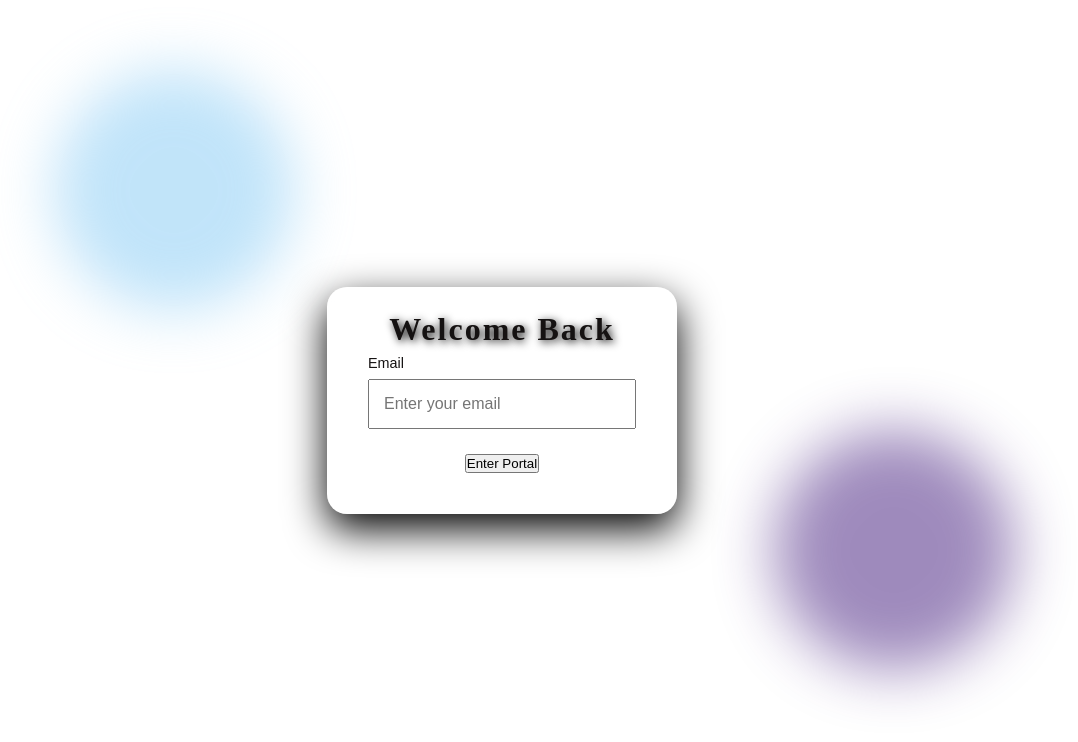
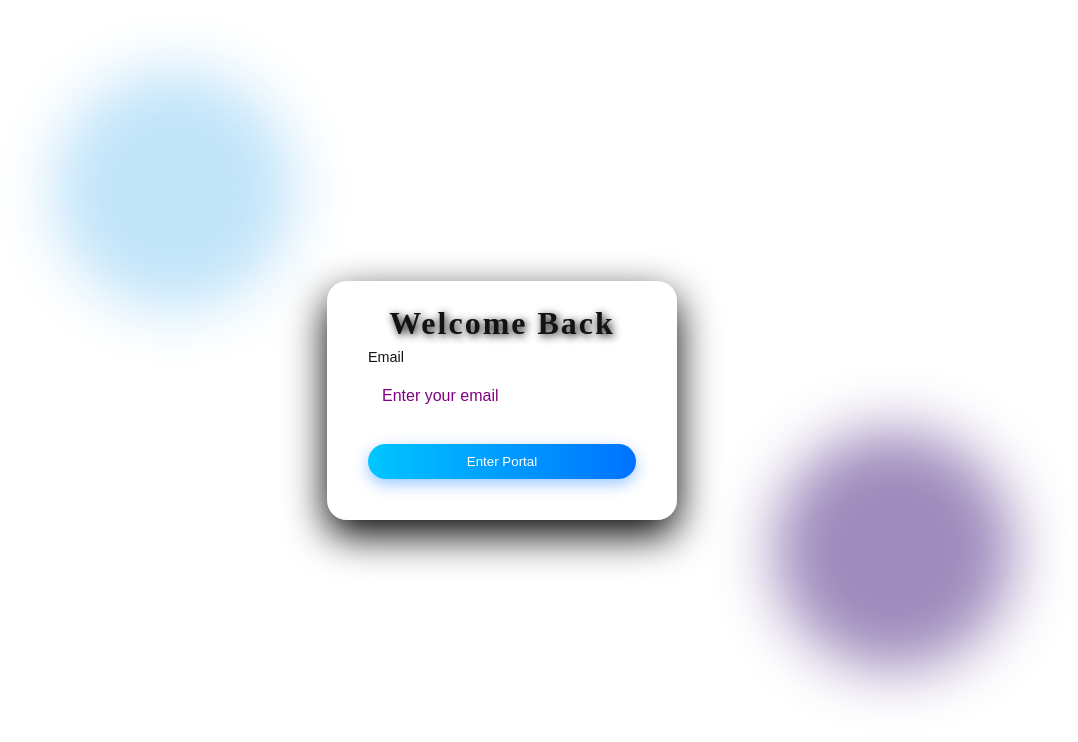
Before and after one commit to RowanHMc/Aurora-Login-Portal, a plain HTML site: page index.html in a window 1280 px wide. Shown: the whole page, without its empty margins (138-1216 px from the left). Drawn offline with Linux system fonts and the light colour scheme.

Commit message:
add style and hover to button

```diff
--- a/css/style.css
+++ b/css/style.css
@@ -93,8 +93,23 @@ label{
 input{
     width: 100%;
     padding: 14px;
-    border: none
+    border: none;
     border-radius: 50px;
     margin-bottom: 25px;
     font-size: 1rem;
 }
+input::placeholder{
+    color: purple;
+}
+button{
+    width: 100%;
+    padding: 10px;
+    border: none;
+    border-radius: 50px;
+    color: white;
+    background:linear-gradient(90deg, #00c6ff,#0072ff);
+    cursor: pointer;
+    transition: all 0.3s ease;
+    box-shadow: 0 5px 15px rgba(0,114,255, 0.4);
+
+}
```
